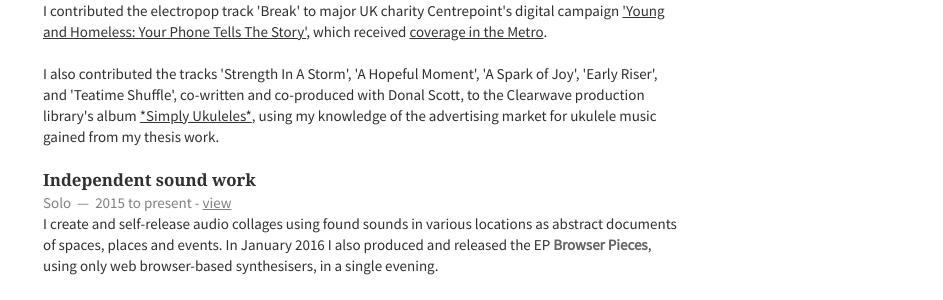
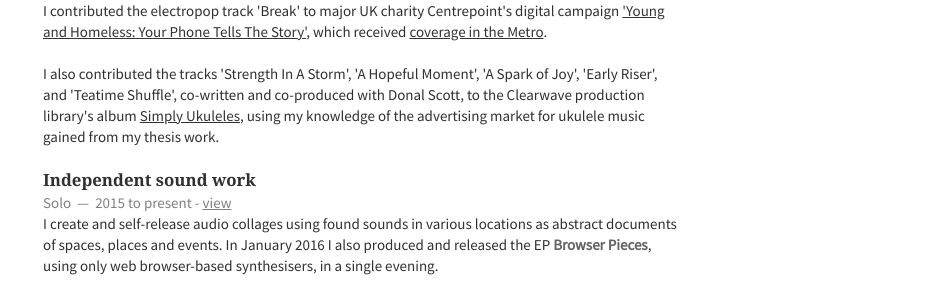
Before and after one commit to emmawinston/cv, a Jekyll site: the page built from index.html, in a window 1280 px wide and 900 px high, scrolled down 1592 px. Shown: the part 154-454 px from the top of the window, without its empty margins (337-1280 px from the left). Built offline with Jekyll 4.4.1, drawn with Linux system fonts in a browser that asks for light colours; nearby versions of some CDN libraries; Markdown is read by kramdown in place of the engine named in the settings; the list of posts is cut into pages by our own code.

Commit message:
fixed italics

```diff
--- a/_includes/music.html
+++ b/_includes/music.html
@@ -17,7 +17,7 @@
         <p>
         I contributed the electropop track 'Break' to major UK charity Centrepoint's digital campaign <a href="https://www.youtube.com/watch?v=0epwLTzFgJg">'Young and Homeless: Your Phone Tells The Story'</a>, which received <a href="http://metro.co.uk/2017/02/15/video-shows-the-heartbreaking-choices-homeless-people-face-every-day-6450902/?ito=facebook">coverage in the Metro</a>.</p>
 <br/>
-        <p>I also contributed the tracks 'Strength In A Storm', 'A Hopeful Moment', 'A Spark of Joy', 'Early Riser', and 'Teatime Shuffle', co-written and co-produced with Donal Scott, to the Clearwave production library's album <a href="http://www.clearwavemusic.com/music/cwm0057-simply-ukueles">*Simply Ukuleles*</a>, using my knowledge of the advertising market for ukulele music gained from my thesis work.</p>
+        <p>I also contributed the tracks 'Strength In A Storm', 'A Hopeful Moment', 'A Spark of Joy', 'Early Riser', and 'Teatime Shuffle', co-written and co-produced with Donal Scott, to the Clearwave production library's album <a href="http://www.clearwavemusic.com/music/cwm0057-simply-ukueles"><i>Simply Ukuleles</i></a>, using my knowledge of the advertising market for ukulele music gained from my thesis work.</p>
 
         </p>
     </article>
```
